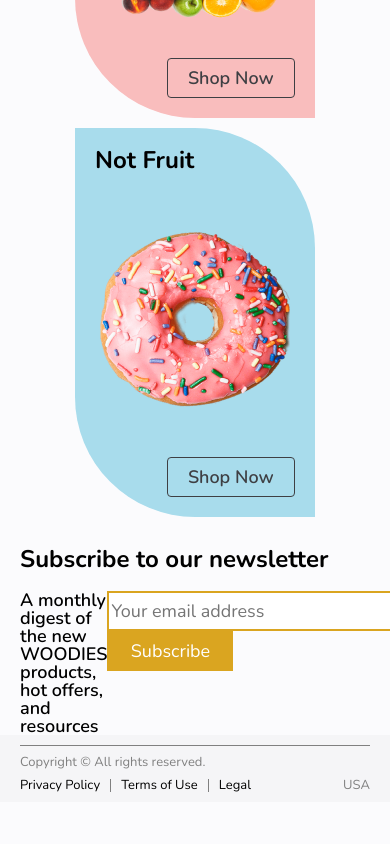
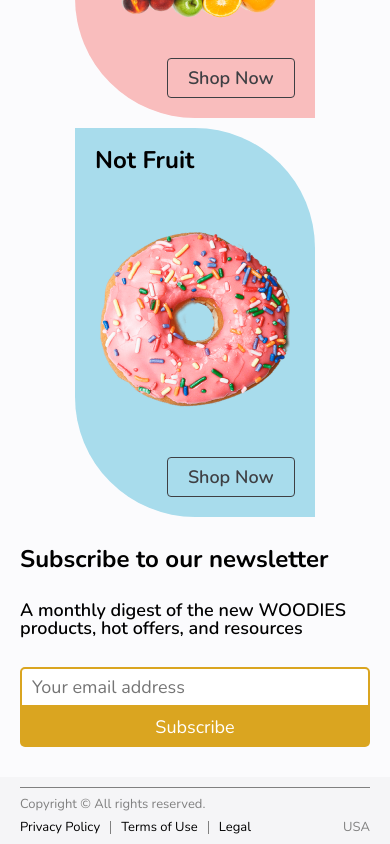
Before and after one commit to scottqmn/guava-site, a Next.js app: page / in a window 390 px wide. Shown: the part 2511-3355 px from the top of the page. Before the commit the page ends 3313 px from the top, so only its background shows below. Built offline with nearby package versions, Linux system fonts and the light colour scheme.

Commit message:
i15 responsive

```diff
--- a/components/Subscription/index.jsx
+++ b/components/Subscription/index.jsx
@@ -7,10 +7,10 @@ const Subscription = ({ title, description }) => {
         <div className={styles.container}>
             <div className={clsx(styles.title, 't-h3')}>{title}</div>
             <div className={styles.row}>
-                <p className={clsx(styles.description, 't-button')}>
+                <div className={clsx(styles.description, 't-button')}>
                     {description}
-                </p>
-                <form>
+                </div>
+                <form className={styles.form}>
                     <label>
                         <input
                             className={styles.address}
--- a/components/Subscription/styles.module.scss
+++ b/components/Subscription/styles.module.scss
@@ -1,25 +1,56 @@
+@import '../../styles/breakpoints';
+
+//row for description and form//
 .row {
-    display: flex;
-    justify-content: space-between;
-    margin-top: 20px;
+    display: grid;
+    grid-template-columns: 1fr;
+    grid-gap: 10px;
+    margin: 20px 0px;
+    @media (min-width: $md) {
+        grid-template-columns: repeat(12, 1fr);
+    }
 }
 
 .description {
-    width: 375px;
+    padding: 10px 0px;
+    grid-template-columns: 1fr;
+    @media (min-width: $md) {
+        grid-column: 1 / 6;
+    }
+}
+
+.form {
+    grid-template-columns: 1fr;
+    padding: 10px 0px;
+    @media (min-width: $md) {
+        grid-column: 7 / -1;
+    }
 }
 
 .address {
-    width: 320px;
     height: 40px;
+    width: 100%;
     border: solid 2px #daa520;
+    border-radius: 5px 5px 0px 0px;
+    padding: 10px;
+    @media (min-width: $md) {
+        border-radius: 5px 0px 0px 5px;
+        width: 75%;
+    }
 }
 
 .button {
+    width: 100%;
     background-color: #daa520;
     color: white;
     text-align: center;
     height: 40px;
-    width: 126px;
+    padding: 0px 10px;
+    border-radius: 0px 0px 5px 5px;
+    @media (min-width: $md) {
+        border-radius: 0px 5px 5px 0px;
+        width: 25%;
+    }
 }
 
 .title {
```
